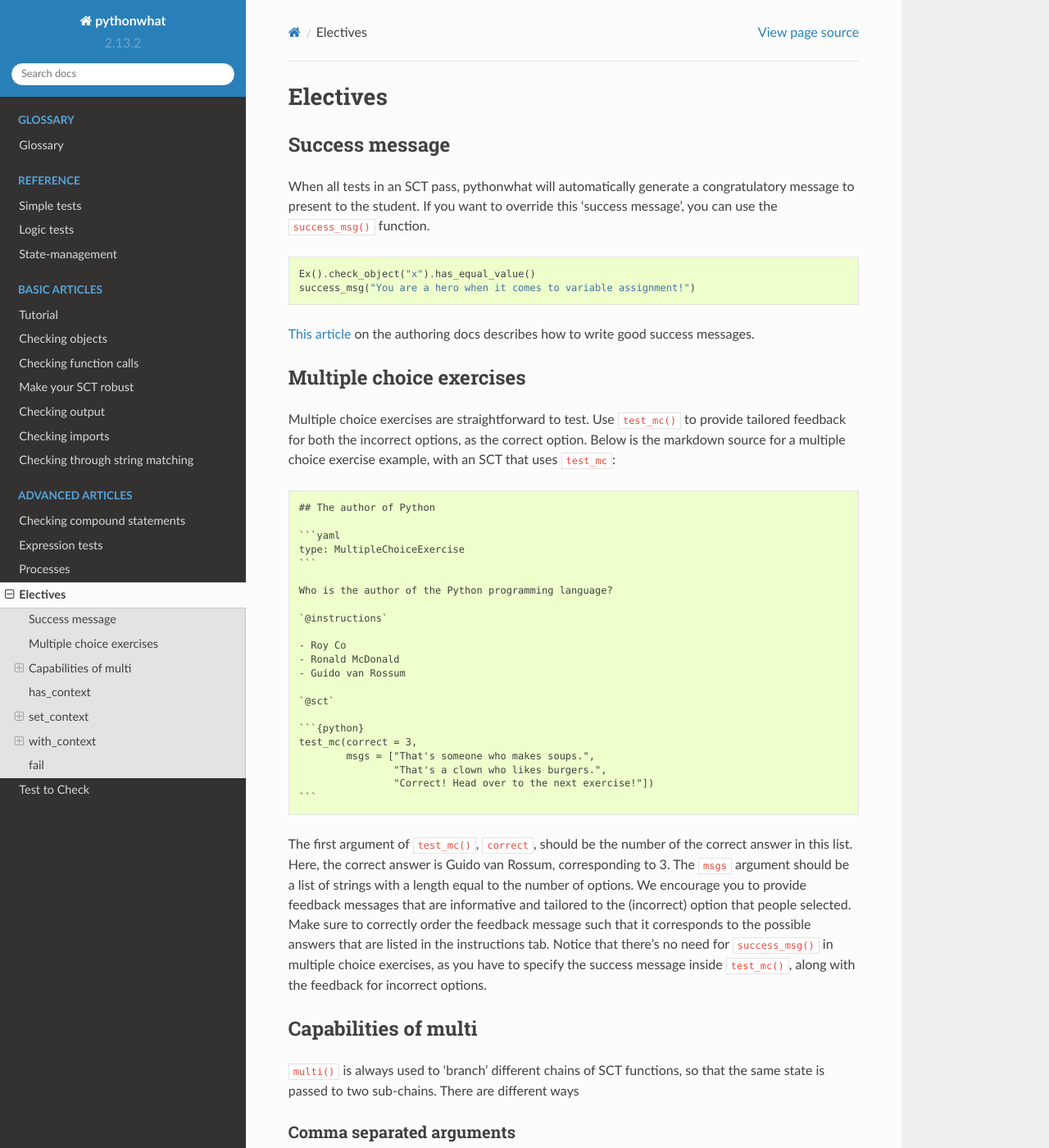
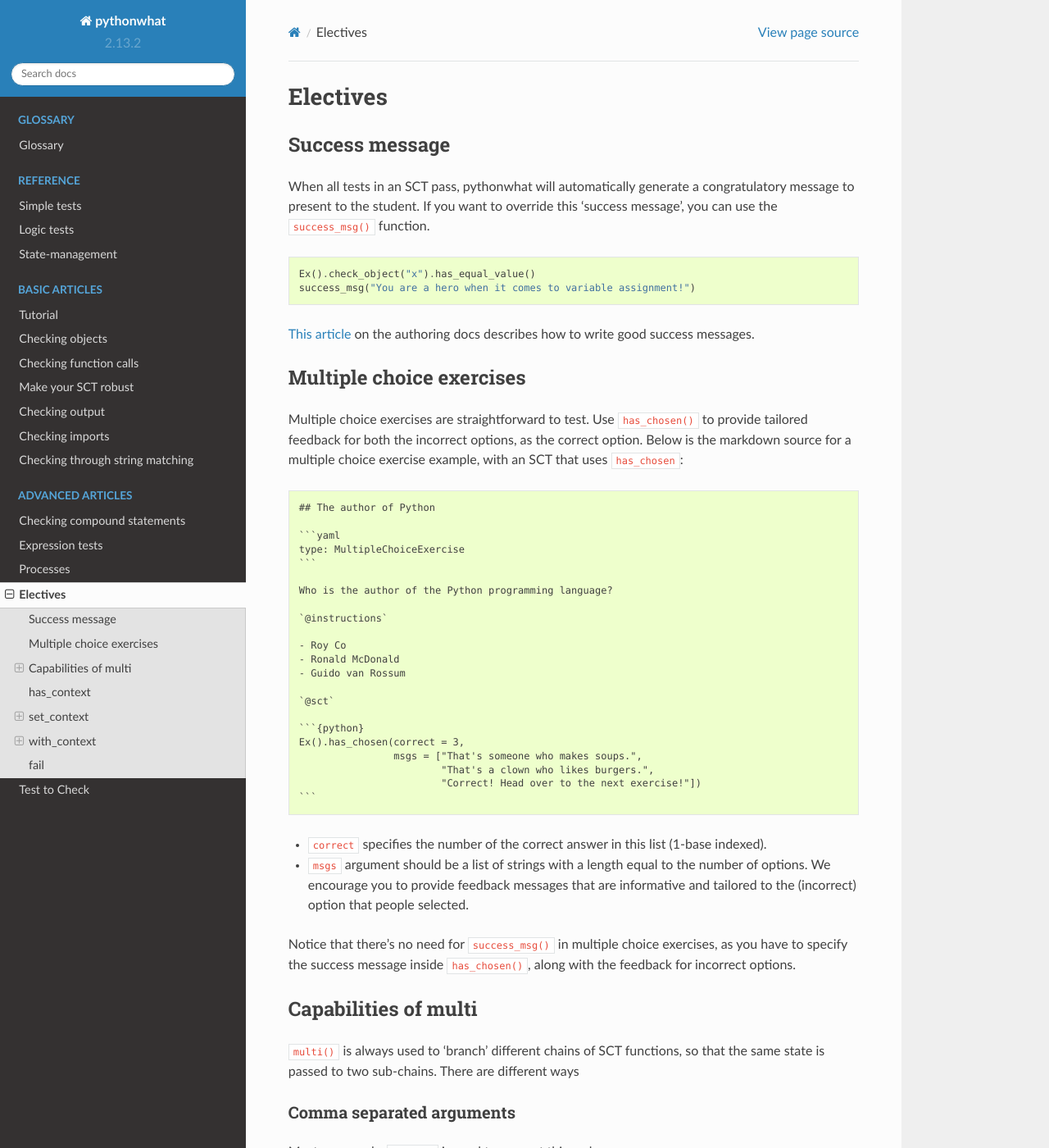
Before and after one commit to datacamp/pythonwhat, a Sphinx documentation site: the page built from docs/articles/electives.rst, in a window 1280 px wide and 1400 px high. Shown: the whole window at 82% size. Built offline with Sphinx 7.4.7 and the Read the Docs theme 2.0.0, drawn with Linux system fonts in a browser that asks for light colours.

Commit message:
check_ equivalent of test_mc: has_chosen()

````diff
--- a/docs/articles/electives.rst
+++ b/docs/articles/electives.rst
@@ -19,8 +19,8 @@ Multiple choice exercises
 =========================
 
 Multiple choice exercises are straightforward to test.
-Use ``test_mc()`` to provide tailored feedback for both the incorrect options, as the correct option.
-Below is the markdown source for a multiple choice exercise example, with an SCT that uses ``test_mc``:
+Use ``has_chosen()`` to provide tailored feedback for both the incorrect options, as the correct option.
+Below is the markdown source for a multiple choice exercise example, with an SCT that uses ``has_chosen``:
 
 .. code-block:: none
 
@@ -41,18 +41,16 @@ Below is the markdown source for a multiple choice exercise example, with an SCT
     `@sct`
 
     ```{python}
-    test_mc(correct = 3,
-            msgs = ["That's someone who makes soups.",
-                    "That's a clown who likes burgers.",
-                    "Correct! Head over to the next exercise!"])
+    Ex().has_chosen(correct = 3,
+                    msgs = ["That's someone who makes soups.",
+                            "That's a clown who likes burgers.",
+                            "Correct! Head over to the next exercise!"])
     ```
 
-The first argument of ``test_mc()``, ``correct``, should be the number of the correct answer in this list.
-Here, the correct answer is Guido van Rossum, corresponding to 3.
-The ``msgs`` argument should be a list of strings with a length equal to the number of options.
-We encourage you to provide feedback messages that are informative and tailored to the (incorrect) option that people selected.
-Make sure to correctly order the feedback message such that it corresponds to the possible answers that are listed in the instructions tab.
-Notice that there's no need for ``success_msg()`` in multiple choice exercises, as you have to specify the success message inside ``test_mc()``,
+- ``correct`` specifies the number of the correct answer in this list (1-base indexed).
+- ``msgs`` argument should be a list of strings with a length equal to the number of options. We encourage you to provide feedback messages that are informative and tailored to the (incorrect) option that people selected.
+
+Notice that there's no need for ``success_msg()`` in multiple choice exercises, as you have to specify the success message inside ``has_chosen()``,
 along with the feedback for incorrect options.
 
 Capabilities of multi
````
Also changed, not shown: docs/glossary.rst (+4 -4 lines), 4 other files.
